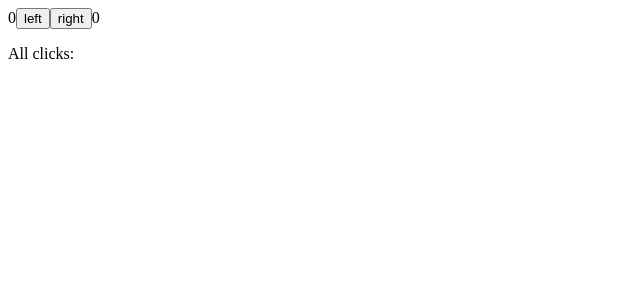
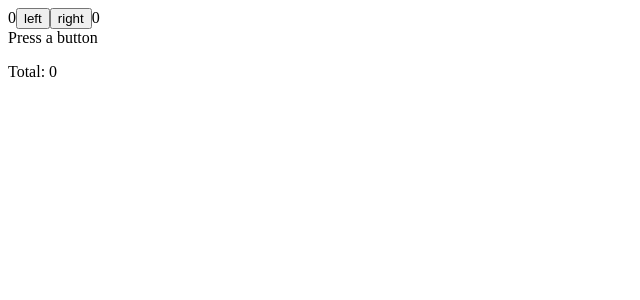
Before and after one commit to ehandresen/fullstackopen, a React (Vite) app in the folder part01/unicafe/: page / in a window 1280 px wide. Shown: the top 300 px of the page, without its empty margins (0-640 px from the left). Built offline with nearby package versions, Linux system fonts and the light colour scheme.

Commit message:
conditional rendering

```diff
--- a/part01/unicafe/src/complexState/LeftRight.jsx
+++ b/part01/unicafe/src/complexState/LeftRight.jsx
@@ -4,15 +4,18 @@ const LeftRight = () => {
   const [left, setLeft] = useState(0);
   const [right, setRight] = useState(0);
   const [allClicks, setAllClicks] = useState([]);
+  const [total, setTotal] = useState(0);
 
   const handleLeftClick = () => {
     setLeft(left + 1);
     setAllClicks(allClicks.concat('L'));
+    setTotal(total + 1);
   };
 
   const handleRightClick = () => {
     setRight(right + 1);
     setAllClicks(allClicks.concat('R'));
+    setTotal(total + 1);
   };
 
   return (
@@ -21,9 +24,18 @@ const LeftRight = () => {
       <button onClick={handleLeftClick}>left</button>
       <button onClick={handleRightClick}>right</button>
       {right}
-      <p>All clicks: {allClicks.join(' ')}</p>
+      <History allClicks={allClicks} />
+      <p>Total: {total}</p>
     </div>
   );
 };
 
+const History = ({ allClicks }) => {
+  if (allClicks.length === 0) {
+    return <div>Press a button</div>;
+  }
+
+  return <div>Button press history: {allClicks.join(' ')}</div>;
+};
+
 export default LeftRight;
```
